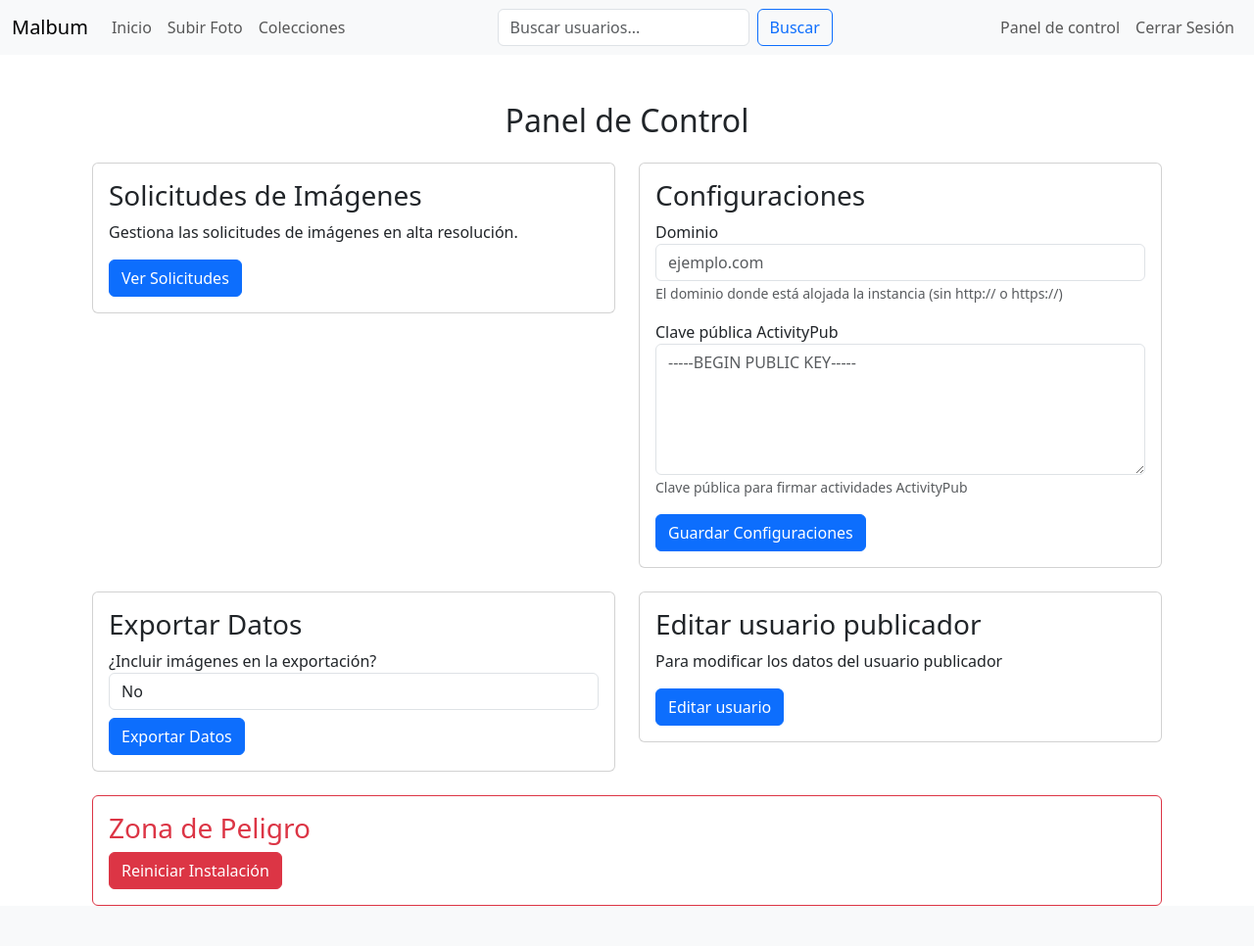
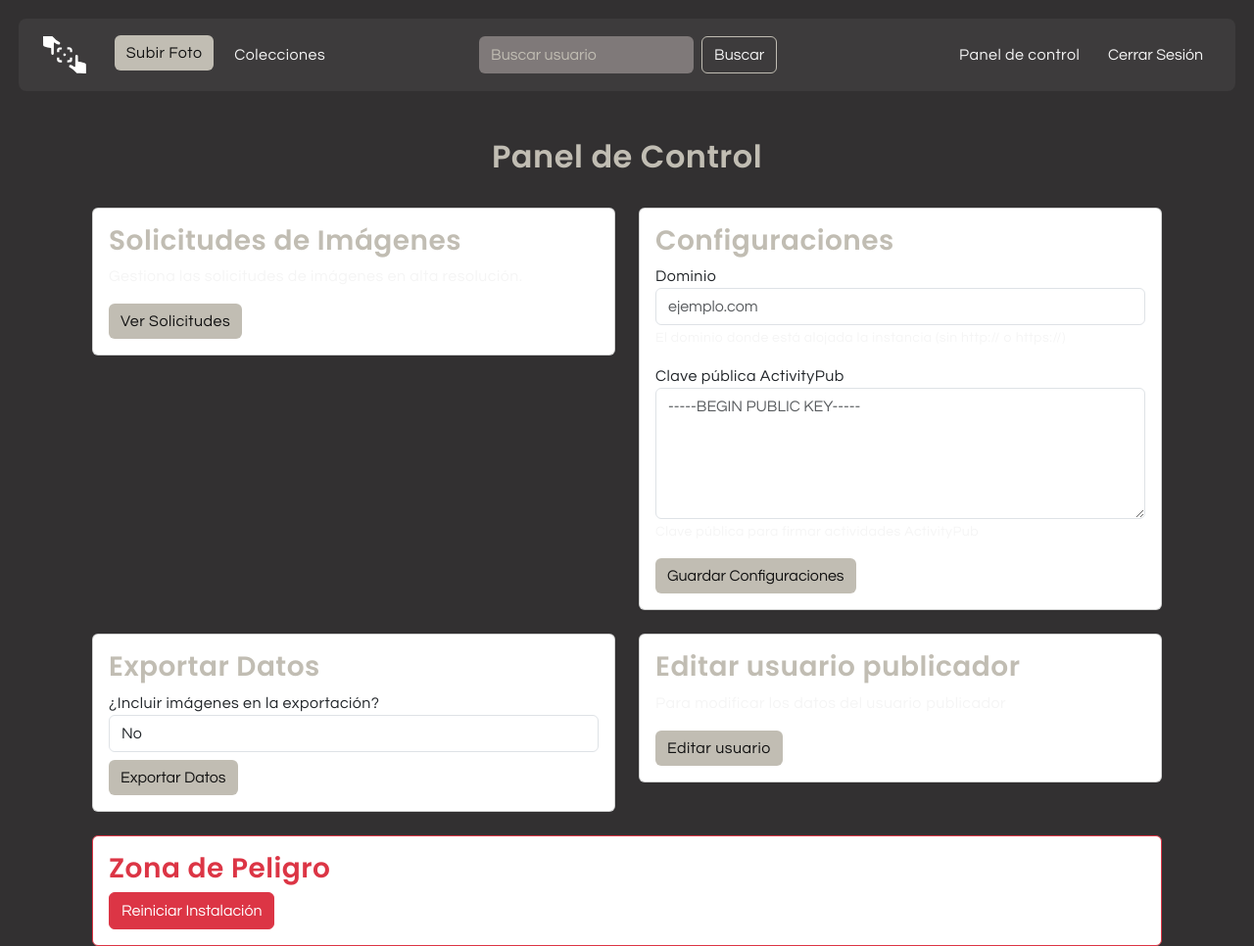
Before and after one commit to jsdgdo/malbum, a Django app: page /control/ in a window 1280 px wide. Shown: the whole page at 98% size. Before the commit the page ends 925 px from the top, so only its background shows below. Run offline with Django 5.2, Linux system fonts and the light colour scheme; the visitor is signed in with stand-in values (Sample User, id 1); some libraries are stand-ins or nearby versions.

Commit message:
Diseño de navegacion

```diff
--- a/malbum/settings.py
+++ b/malbum/settings.py
@@ -23,9 +23,9 @@
 SECRET_KEY = 'django-insecure-1)#c16_7jxnzm^(ome1i8hu-fd)p-y0vr4!^)m$hf0g0!6z9uj'
 
 # SECURITY WARNING: don't run with debug turned on in production!
-DEBUG = False
+DEBUG = True
 
-ALLOWED_HOSTS = ['*']
+ALLOWED_HOSTS = ['malbum.org', 'localhost', '127.0.0.1', '*']
 
 
 # Application definition
--- a/static/css/styles.css
+++ b/static/css/styles.css
@@ -1,3 +1,137 @@
+/* font styles */
+
+h1, h2, h3, h4, h5, h6 {
+  font-family: "Poppins", serif;
+  font-weight: 600;
+  font-style: normal;
+  color: var(--accent);
+}
+h1, h2{
+  margin-bottom: 2rem;
+}
+body {
+  font-family: "Questrial", serif;
+  font-weight: 400;
+  font-style: normal;
+  letter-spacing: 0.03em;
+}
+
+/* colors */
+:root{
+  --primary: #323031;
+  --secondary: #3d3b3c;
+  --tertiary: #7f7979;
+  --accent: #c1bdb3;
+  --complement: #5f5b6b;
+  --white: #f5f5f5;
+  --black: #121212;
+}
+
+body {
+  background-color: var(--primary);
+  color: var(--white);
+  a {
+    color: var(--accent);
+    text-decoration: underline;
+    &:hover {
+      color: var(--white);
+      text-decoration: underline;
+    }
+  }
+  p {
+    color: var(--white);
+  }
+  .text-muted {
+    color: var(--white) !important;
+  }
+}
+/* navegacion */
+.navbar {
+  background-color: var(--secondary);
+  padding: 0.8em;
+  margin: 1.2em;
+  border-radius: 0.5em;
+  a {
+    color: var(--white);
+    text-decoration: none;
+    &:hover, &:active, &:focus {
+      color: var(--accent);
+      text-decoration: none;
+    }
+  }
+  button, .btn {
+    color: var(--white);
+    &.btn-primary {
+      background-color: var(--accent);
+      color: var(--black);
+      border: none;
+      &:hover {
+        background-color: var(--complement);
+        color: var(--white);
+      }
+    }
+    &.btn-outline-primary {
+      border: 1px solid var(--accent);
+      &:hover {
+        background-color: var(--accent);
+        color: var(--black);
+      }
+    }
+    &.btn-link{
+      &:hover{
+        color: var(--accent);
+      }
+    }
+  }
+  input {
+    border: none;
+    background-color: var(--tertiary);
+    color: var(--white);
+    &::placeholder {
+      color: var(--accent);
+    }
+  }
+}
+.navbar-toggler {
+  background-color: var(--white);
+}
+.navbar-nav{
+  .nav-item {
+    margin-left: 0.8rem;
+  }
+}
+
+/* logo */
+.logo {
+  width: 2.2em;
+  height: auto;
+}
+
+/* buttons */
+.btn-primary {
+  background-color: var(--accent);
+  color: var(--black);
+  border: none;
+  &:hover {
+    background-color: var(--complement);
+    color: var(--white);
+  }
+}
+.btn-outline-primary {
+  border: 1px solid var(--accent);
+  &:hover {
+    background-color: var(--accent);
+    color: var(--black);
+  }
+}
+.btn-link{
+  &:hover{
+    color: var(--accent);
+  }
+}
+
+
+
 .blurred img {
   filter: blur(10px);
   opacity: 0.5;
--- a/templates/base.html
+++ b/templates/base.html
@@ -13,12 +13,17 @@
       integrity="sha384-QWTKZyjpPEjISv5WaRU9OFeRpok6YctnYmDr5pNlyT2bRjXh0JMhjY6hW+ALEwIH"
       crossorigin="anonymous"
     />
+    <link rel="preconnect" href="https://fonts.googleapis.com">
+    <link rel="preconnect" href="https://fonts.gstatic.com" crossorigin>
+    <link href="https://fonts.googleapis.com/css2?family=Poppins:ital,wght@0,100;0,200;0,300;0,400;0,500;0,600;0,700;0,800;0,900;1,100;1,200;1,300;1,400;1,500;1,600;1,700;1,800;1,900&family=Questrial&display=swap" rel="stylesheet">
     <link rel="stylesheet" href="{% static 'css/styles.css' %}">
   </head>
   <body>
-    <nav class="navbar navbar-expand-lg navbar-light bg-light">
+    <nav class="navbar navbar-expand-lg">
       <div class="container-fluid">
-        <a class="navbar-brand" href="{% url 'inicio' %}">Malbum</a>
+        <a class="navbar-brand" href="{% url 'inicio' %}">
+          <img src="{% static 'img/malbumlogo.svg' %}" alt="Malbum logo" class="logo">
+        </a>
         <button
           class="navbar-toggler"
           type="button"
@@ -32,12 +37,9 @@
         </button>
         <div class="collapse navbar-collapse" id="navbarNav">
           <ul class="navbar-nav me-auto mb-2 mb-lg-0">
-            <li class="nav-item">
-              <a class="nav-link" href="{% url 'inicio' %}">Inicio</a>
-            </li>
             {% if user.is_authenticated %}
               <li class="nav-item">
-                <a class="nav-link" href="{% url 'subir_foto' %}">Subir Foto</a>
+                <a class="btn btn-primary" href="{% url 'subir_foto' %}">Subir Foto</a>
               </li>
               <li class="nav-item">
                 <a class="nav-link" href="{% url 'gestionar_colecciones' %}">Colecciones</a>
@@ -47,7 +49,7 @@
           {% if user.is_authenticated %}
           <form class="d-flex me-3" action="{% url 'buscar_usuarios' %}" method="GET">
             <input class="form-control me-2" type="search"
-                   placeholder="Buscar usuarios..."
+                   placeholder="Buscar usuario"
                    name="q"
                    value="{{ request.GET.q }}"
                    aria-label="Buscar">
```
Also changed, not shown: static/css/fonts.css (added, +214 -0 lines), templates/usuario/iniciar-sesion.html (+9 -2 lines), static/img/malbumlogo.svg (added).
